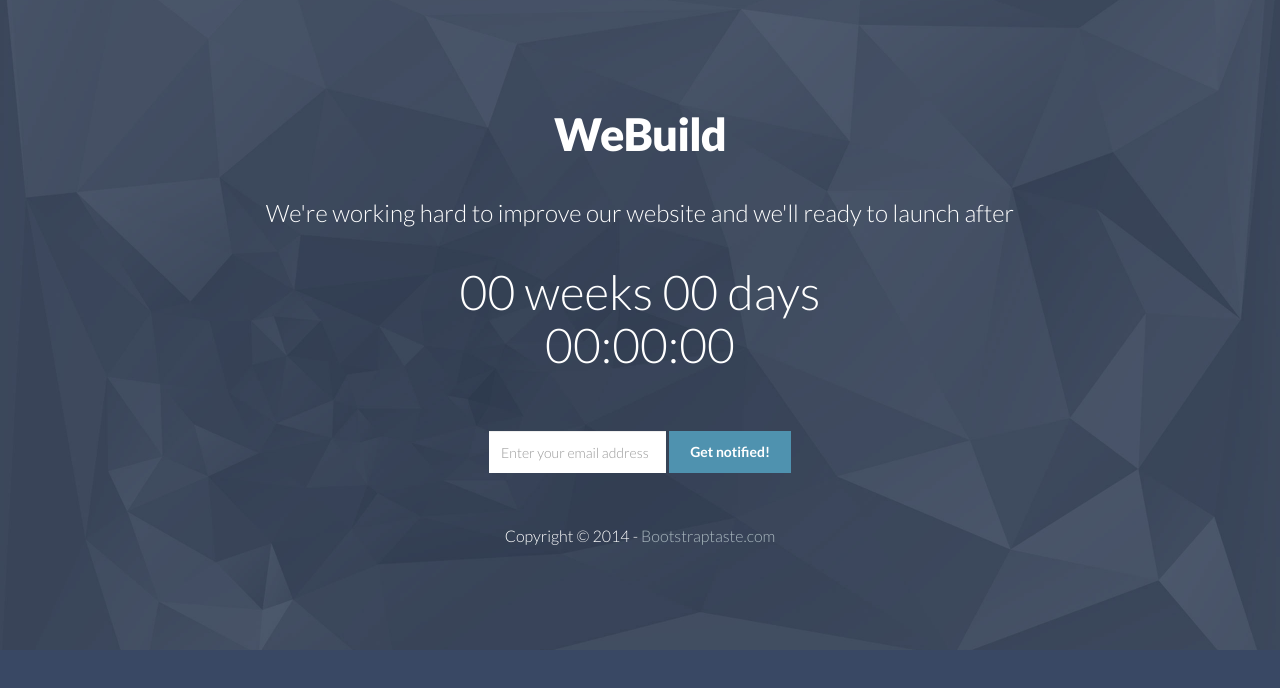
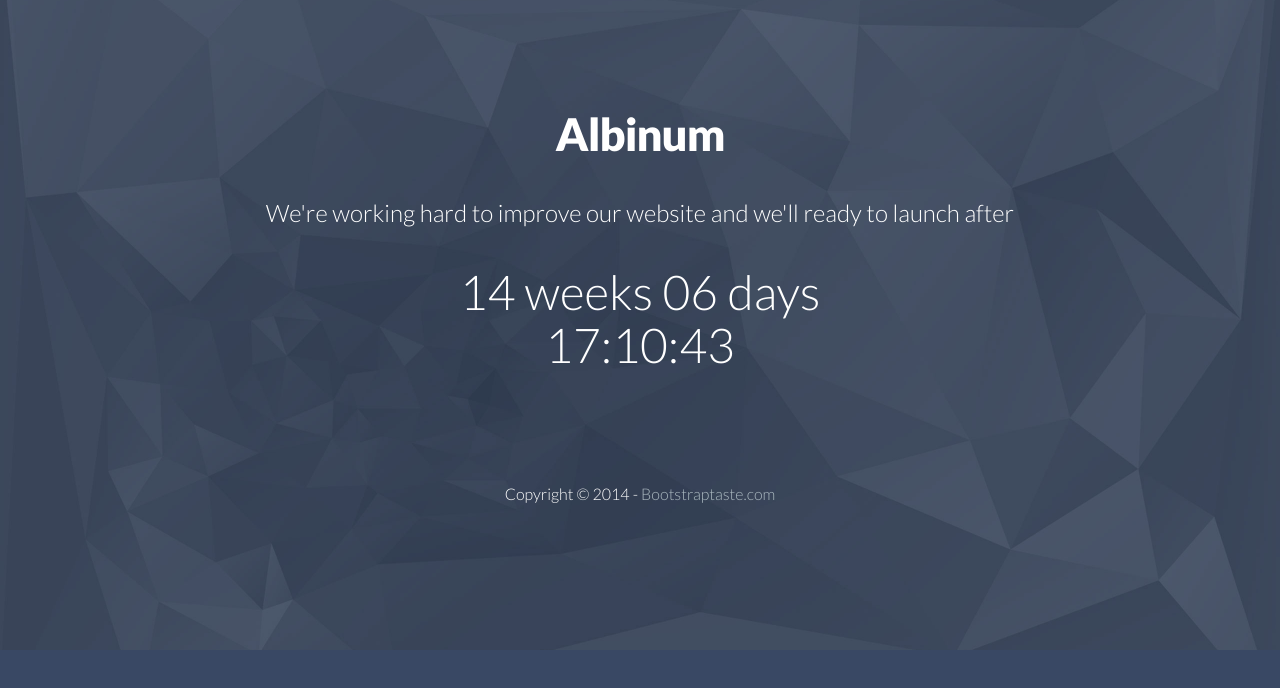
Before and after one commit to albinum/albinum-github.io, a plain HTML site: page index.html in a window 1280 px wide. Drawn offline with nearby package versions, Linux system fonts and the light colour scheme.

Commit message:
Title change

```diff
--- a/index.html
+++ b/index.html
@@ -8,7 +8,7 @@
     <meta name="author" content="http://bootstraptaste.com">
     <link rel="shortcut icon" href="assets/img/favicon.png">
 
-    <title>Webuild - Free Bootstrap coming soon template with countdown</title>
+    <title>Albinum.com</title>
 
     <!-- Bootstrap -->
     <link href="assets/css/bootstrap.css" rel="stylesheet">
@@ -30,16 +30,16 @@
 		<div class="container">
 			<div class="row">
 				<div class="col-sm-12 col-md-12 col-lg-12">
-					<h1>WeBuild</h1>
+					<h1>Albinum</h1>
 					<h2 class="subtitle">We're working hard to improve our website and we'll ready to launch after</h2>
 					<div id="countdown"></div>
-					<form class="form-inline signup" role="form">
+<!-- 					<form class="form-inline signup" role="form">
 					  <div class="form-group">
 					    <input type="email" class="form-control" id="exampleInputEmail1" placeholder="Enter your email address">
 					  </div>
 					  <button type="submit" class="btn btn-theme">Get notified!</button>
 					</form>
-
+					 -->
 				</div>
 
 			</div>
@@ -59,7 +59,7 @@
     <script src="assets/js/bootstrap.min.js"></script>
 	<script src="assets/js/jquery.countdown.min.js"></script>
 	<script type="text/javascript">
-  $('#countdown').countdown('2015/01/01', function(event) {
+  $('#countdown').countdown('2016/01/01', function(event) {
     $(this).html(event.strftime('%w weeks %d days <br /> %H:%M:%S'));
   });
 </script>
```
